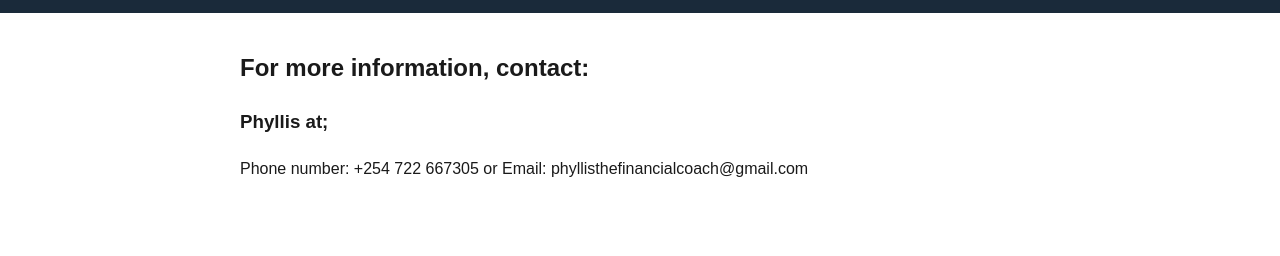
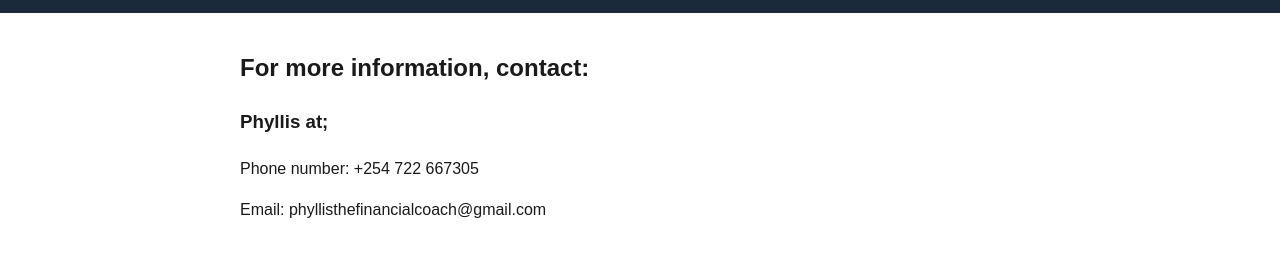
Before and after one commit to bernicemaina-ella254/phyllis-the-financial-coach, a plain HTML site: page contact.html in a window 1280 px wide. Shown: the part 116-372 px from the top of the page. Drawn offline with Linux system fonts and the light colour scheme.

Commit message:
Changes in main section

```diff
--- a/contact.html
+++ b/contact.html
@@ -22,6 +22,6 @@
     <section>
       <h2>For more information, contact:</h2>
      <h3>Phyllis at;</h3>
-    <p>Phone number: +254 722 667305
-        or Email: phyllisthefinancialcoach@gmail.com</p>
+    <p>Phone number: +254 722 667305</p>
+    <p>Email: phyllisthefinancialcoach@gmail.com</p>
     </section>
```
